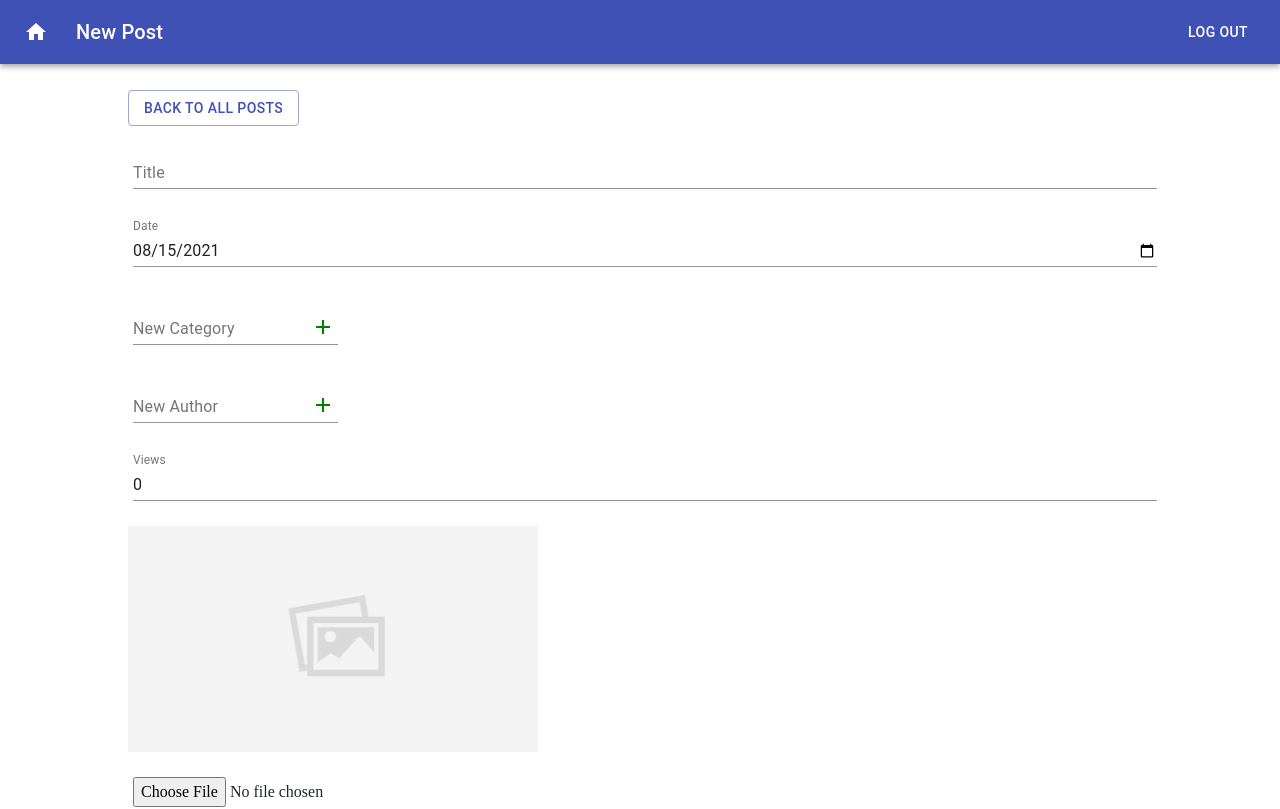
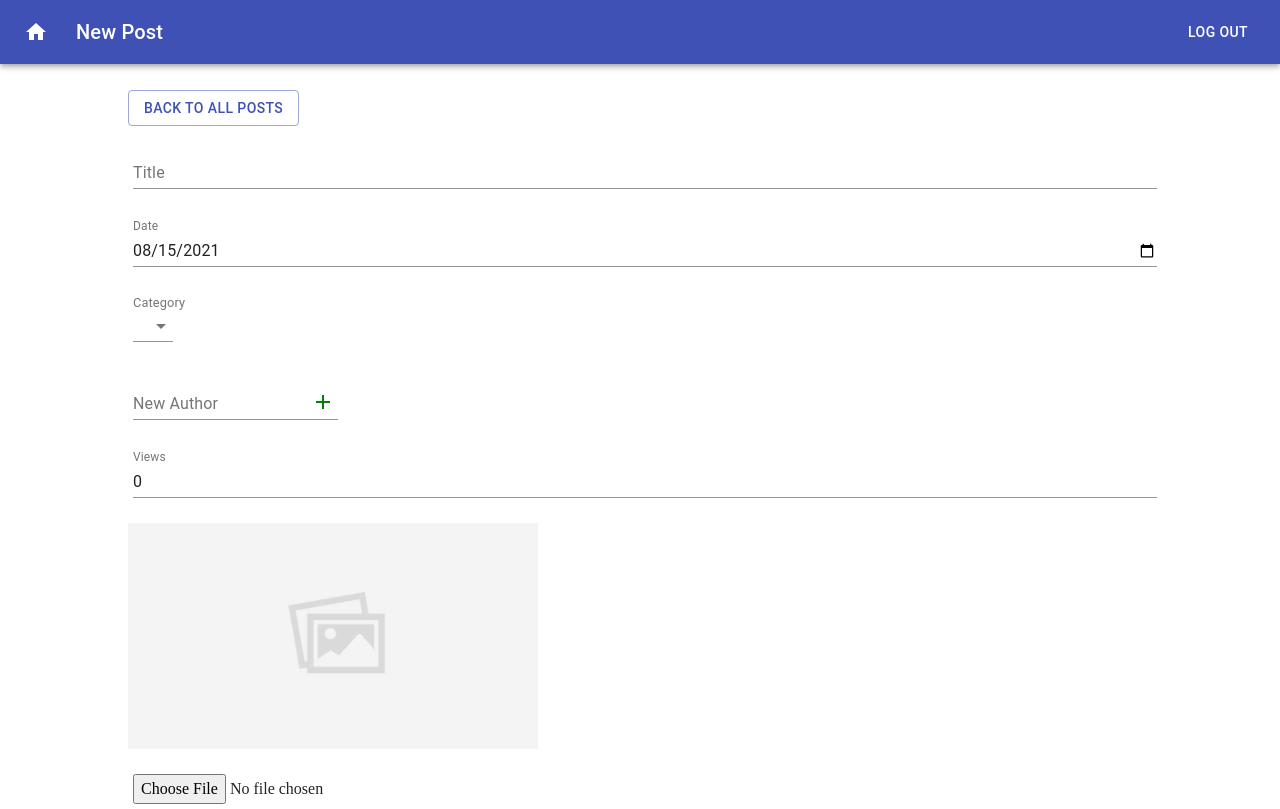
Before and after one commit to ml24330/blog-management, a React (Create React App) app in the folder client/: page /posts/add in a window 1280 px wide. Shown: the top 809 px of the page. Built offline with nearby package versions, Linux system fonts and the light colour scheme.

Commit message:
make categories into dropdown

```diff
--- a/client/src/config.js
+++ b/client/src/config.js
@@ -1,2 +1,2 @@
-export const API_URL = '/api'
+export const API_URL = 'http://localhost:5001/api'
 export const WEBSITE_URL = 'https://blog.lselawreview.com'
--- a/client/src/pages/AddAuthorPage.js
+++ b/client/src/pages/AddAuthorPage.js
@@ -8,6 +8,9 @@ import { makeStyles } from '@material-ui/core/styles'
 import Typography from '@material-ui/core/Typography'
 import Warning from '../components/Warning'
 import { API_URL } from '../config'
+import InputLabel from '@material-ui/core/InputLabel'
+import MenuItem from '@material-ui/core/MenuItem'
+import Select from '@material-ui/core/Select'
 import placeholder from '../assets/images/placeholder.png'
 
 const AUTHOR_TEMPLATE = {
@@ -124,8 +127,12 @@ export default function AddAuthorPage() {
                     <TextField className={classes.input_long} label="Bio" value={author.bio} onChange={e => handleInput(e, 'bio')} />
                 </div>)}
 
-                {exists(author.category) && (<div>
-                    <TextField className={classes.input_long} label="Category" value={author.category} onChange={e => handleInput(e, 'category')} />
+                {exists(author.category) && (<div className={classes.input_long}>
+                    <InputLabel style={{fontSize: '0.8rem'}}>Category</InputLabel>
+                    <Select value={author.category || ''} onChange={e => handleInput(e, 'category')}>
+                        <MenuItem value="editor">Editor</MenuItem>
+                        <MenuItem value="contributor">Contributor</MenuItem>
+                    </Select>
                 </div>)}
 
                 {exists(image) && (<div>
--- a/client/src/pages/AddPostPage.js
+++ b/client/src/pages/AddPostPage.js
@@ -10,6 +10,9 @@ import CancelOutlinedIcon from '@material-ui/icons/CancelOutlined'
 import Typography from '@material-ui/core/Typography'
 import AddIcon from '@material-ui/icons/Add'
 import Warning from '../components/Warning'
+import InputLabel from '@material-ui/core/InputLabel'
+import MenuItem from '@material-ui/core/MenuItem'
+import Select from '@material-ui/core/Select'
 import { API_URL } from '../config'
 import placeholder from '../assets/images/placeholder.jpeg'
 
@@ -84,7 +87,6 @@ export default function AddPostPage() {
 
     const [post, setPost] = useLocalStorage('post', POST_TEMPLATE)
     const [newAuthor, setNewAuthor] = useLocalStorage('n-a', '')
-    const [newCategory, setNewCategory] = useLocalStorage('n-c', '')
 
     const [image, setImage] = useState(null)
     const [status, setStatus] = useState('')
@@ -106,6 +108,7 @@ export default function AddPostPage() {
     const handleInputForArray = (e, field, idx) => {
         setPost(prevPost => {
             const newArray = prevPost[field].map((item, index) => index === idx ? e.target.value : item)
+            console.log(prevPost)
             return {...prevPost, [field]: newArray}
         })
     }
@@ -130,7 +133,6 @@ export default function AddPostPage() {
     const handleClear = () => {
         setPost(POST_TEMPLATE)
         setNewAuthor('')
-        setNewCategory('')
         setImage(null)
     }
 
@@ -236,12 +238,24 @@ export default function AddPostPage() {
                     <TextField className={classes.input_long} label="Date" type="date" value={new Date(post.date || 0).toISOString().substr(0,10)} onChange={e => handleInput(e, 'date')} />
                 </div>)}
 
-                {exists(post.categories) && (<div>{post.categories.map((cat, idx) => (
+                {exists(post.categories) && (
+                    <div className={classes.input_long}>
+                        <InputLabel style={{fontSize: '0.8rem'}}>Category</InputLabel>
+                        <Select value={post.categories[0] || ''} onChange={e => {setPost(prevPost => {return {...prevPost, categories: [e.target.value]}} )}}>
+                            <MenuItem value="Criminal Law">Criminal Law</MenuItem>
+                            <MenuItem value="International Law">International Law</MenuItem>
+                            <MenuItem value="Private Law">Private Law</MenuItem>
+                            <MenuItem value="Public Law">Public Law</MenuItem>
+                        </Select>
+                    </div>
+                )}
+
+                {/* {exists(post.categories) && (<div>{post.categories.map((cat, idx) => (
                     <span key={idx} ><TextField className={classes.input} label="Category" value={cat} onChange={e => handleInputForArray(e, 'categories', idx)} /><CancelOutlinedIcon style={{color: 'darkred'}} className={classes.icon} onClick={() => handleRemoveFromArray(idx, 'categories')} /></span>
                 ))}
                     <TextField className={classes.input} label="New Category" value={newCategory} onChange={e => setNewCategory(e.target.value)} />
                     <AddIcon style={{color: 'green'}} className={classes.icon}  onClick={() => {handleAdd(newCategory, 'categories'); setNewCategory('')}} />
-                </div>)}
+                </div>)} */}
 
                 {exists(post.authors) && (<div>{post.authors.map((author, idx) => (
                     <span key={idx} ><TextField className={classes.input} label="Author" value={author} onChange={e => handleInputForArray(e, 'authors', idx)} /><CancelOutlinedIcon style={{color: 'darkred'}} className={classes.icon} onClick={() => handleRemoveFromArray(idx, 'authors')} /></span>
--- a/client/src/pages/AuthorPage.js
+++ b/client/src/pages/AuthorPage.js
@@ -8,6 +8,9 @@ import Button from '@material-ui/core/Button'
 import { makeStyles } from '@material-ui/core/styles'
 import Typography from '@material-ui/core/Typography'
 import Warning from '../components/Warning'
+import InputLabel from '@material-ui/core/InputLabel'
+import MenuItem from '@material-ui/core/MenuItem'
+import Select from '@material-ui/core/Select'
 import { API_URL } from '../config'
 
 const useStyles = makeStyles({
@@ -183,8 +186,12 @@ export default function AuthorPage({ match, history }) {
                     <TextField className={classes.input_long} label="Bio" value={author.bio || ''} onChange={e => handleInput(e, 'bio')} />
                 </div>)}
 
-                {exists(author.category) && (<div>
-                    <TextField className={classes.input_long} label="Category" value={author.category || ''} onChange={e => handleInput(e, 'category')} />
+                {exists(author.category || '') && (<div className={classes.input_long}>
+                    <InputLabel style={{fontSize: '0.8rem'}}>Category</InputLabel>
+                    <Select value={author.category} onChange={e => handleInput(e, 'category')}>
+                        <MenuItem value="editor">Editor</MenuItem>
+                        <MenuItem value="contributor">Contributor</MenuItem>
+                    </Select>
                 </div>)}
 
                 {exists(image) && (<div>
--- a/client/src/pages/PostPage.js
+++ b/client/src/pages/PostPage.js
@@ -10,6 +10,9 @@ import CancelOutlinedIcon from '@material-ui/icons/CancelOutlined'
 import Typography from '@material-ui/core/Typography'
 import AddIcon from '@material-ui/icons/Add'
 import Warning from '../components/Warning'
+import InputLabel from '@material-ui/core/InputLabel'
+import MenuItem from '@material-ui/core/MenuItem'
+import Select from '@material-ui/core/Select'
 import { API_URL } from '../config'
 import placeholder from '../assets/images/placeholder.jpeg'
 
@@ -75,7 +78,6 @@ export default function PostPage({ match, history }) {
     const [post, setPost] = useLocalStorage(`post_${match.params.id}`, {})
     const [modified, setModified] = useLocalStorage(`modified_${match.params.id}`, false)
     const [newAuthor, setNewAuthor] = useLocalStorage(`n-a_${match.params.id}`, '')
-    const [newCategory, setNewCategory] = useLocalStorage(`n-c_${match.params.id}`, '')
     const [image, setImage] = useState(placeholder)
     const [hasImage, setHasImage] = useState(false)
 
@@ -300,12 +302,24 @@ export default function PostPage({ match, history }) {
                     <TextField className={classes.input_long} label="Date" type="date" value={new Date(post.date || 0).toISOString().substr(0,10)} onChange={e => handleInput(e, 'date')} />
                 </div>)}
 
-                {exists(post.categories) && (<div>{post.categories.map((cat, idx) => (
+                {exists(post.categories) && (
+                    <div className={classes.input_long}>
+                        <InputLabel style={{fontSize: '0.8rem'}}>Category</InputLabel>
+                        <Select value={post.categories[0] || ''} onChange={e => {setPost(prevPost => {return {...prevPost, categories: [e.target.value]}} )}}>
+                            <MenuItem value="Criminal Law">Criminal Law</MenuItem>
+                            <MenuItem value="International Law">International Law</MenuItem>
+                            <MenuItem value="Private Law">Private Law</MenuItem>
+                            <MenuItem value="Public Law">Public Law</MenuItem>
+                        </Select>
+                    </div>
+                )}
+
+                {/* {exists(post.categories) && (<div>{post.categories.map((cat, idx) => (
                     <span key={idx} ><TextField className={classes.input} label="Category" value={cat} onChange={e => handleInputForArray(e, 'categories', idx)} /><CancelOutlinedIcon style={{color: 'darkred'}} className={classes.icon} onClick={() => handleRemoveFromArray(idx, 'categories')} /></span>
                 ))}
                     <TextField className={classes.input} label="New Category" value={newCategory} onChange={e => setNewCategory(e.target.value)} />
                     <AddIcon style={{color: 'green'}} className={classes.icon}  onClick={() => {handleAdd(newCategory, 'categories'); setNewCategory('')}} />
-                </div>)}
+                </div>)} */}
 
                 {exists(post.authors) && (<div>{post.authors.map((author, idx) => (
                     <span key={idx} ><TextField className={classes.input} label="Author" value={author} onChange={e => handleInputForArray(e, 'authors', idx)} /><CancelOutlinedIcon style={{color: 'darkred'}} className={classes.icon} onClick={() => handleRemoveFromArray(idx, 'authors')} /></span>
```
Also changed, not shown: 18 other files (tests, documents, lock files or other folders).
